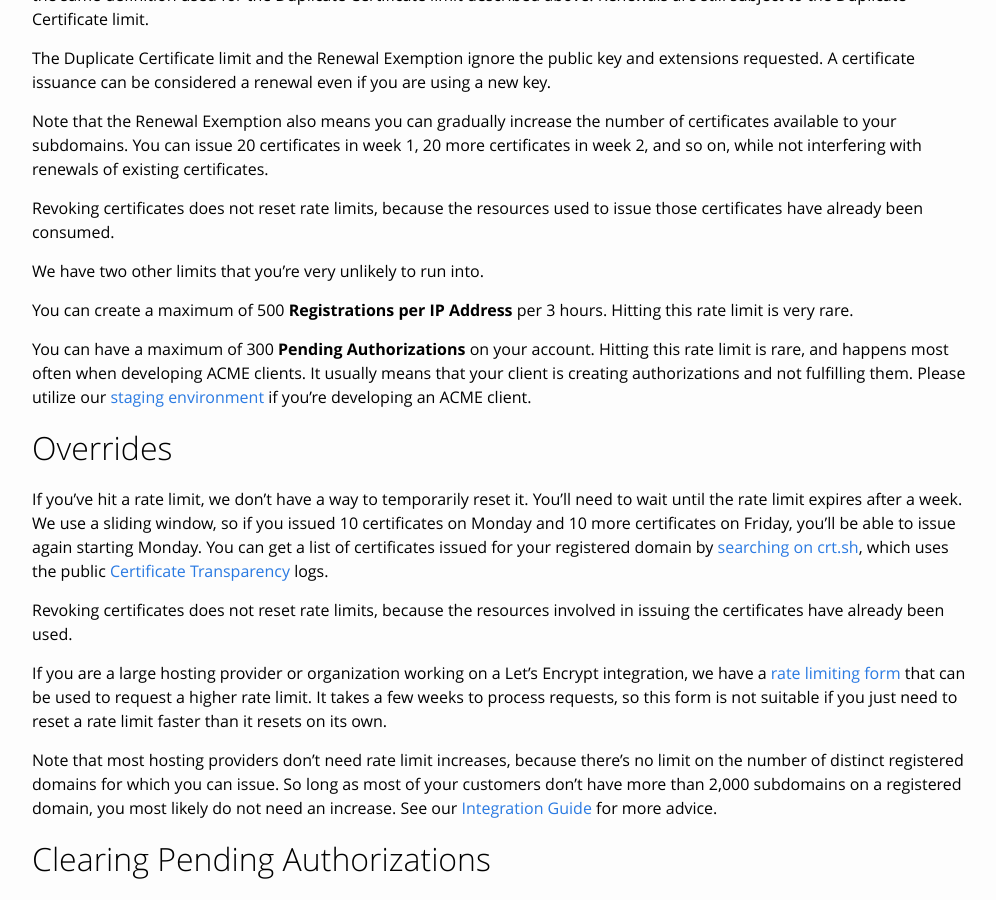
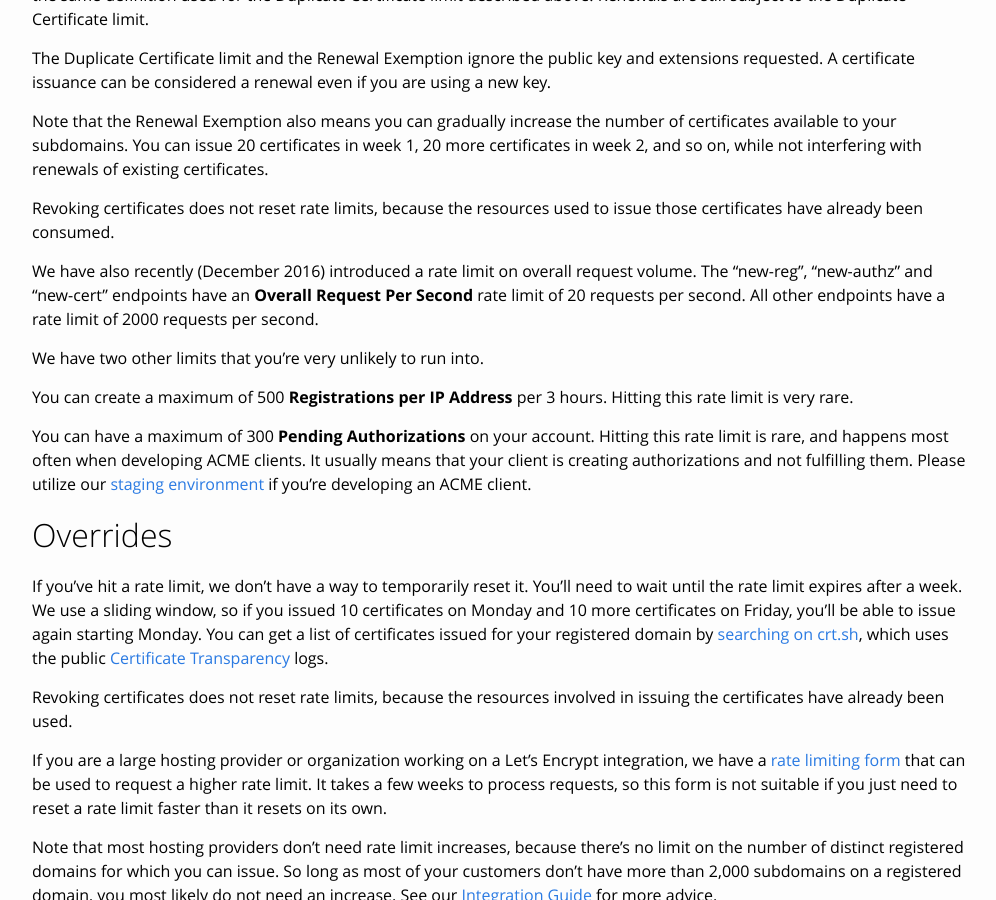
Before and after one commit to snowman1120/website, a Jekyll site: the page built from docs/rate-limits.md, in a window 1280 px wide and 900 px high, scrolled down 925 px. Shown: the whole window, without its empty margins (138-1134 px from the left). Built offline with Jekyll 4.4.1, drawn with Linux system fonts in a browser that asks for light colours.

Commit message:
Adds overall requests-per-second ratelimits (#118)
This PR documents the overall requests-per-second ratelimits we introduced.

```diff
--- a/docs/rate-limits.md
+++ b/docs/rate-limits.md
@@ -63,6 +63,11 @@ renewals of existing certificates.
 Revoking certificates does not reset rate limits, because the resources used to
 issue those certificates have already been consumed.
 
+We have also recently (December 2016) introduced a rate limit on overall request
+volume. The "new-reg", "new-authz" and "new-cert" endpoints have an **Overall
+Request Per Second** rate limit of 20 requests per second. All other endpoints
+have a rate limit of 2000 requests per second.
+
 We have two other limits that you're very unlikely to run into.
 
 You can create a maximum of 500 **Registrations per IP Address** per 3 hours.
```
